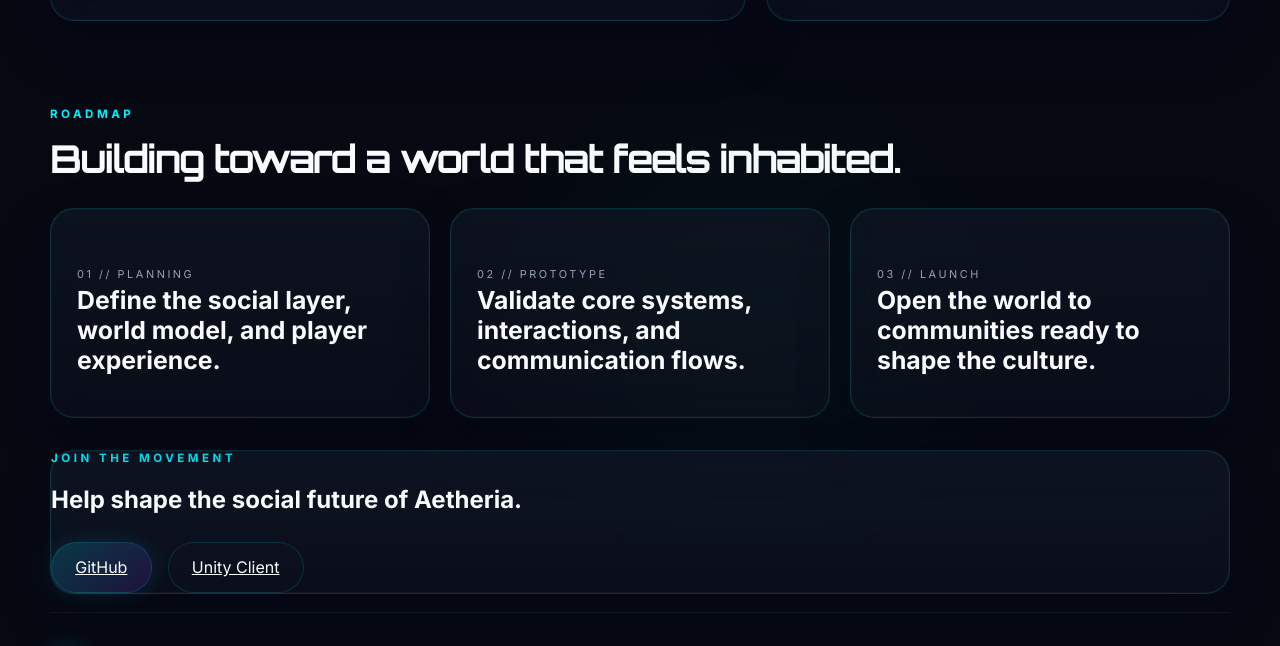
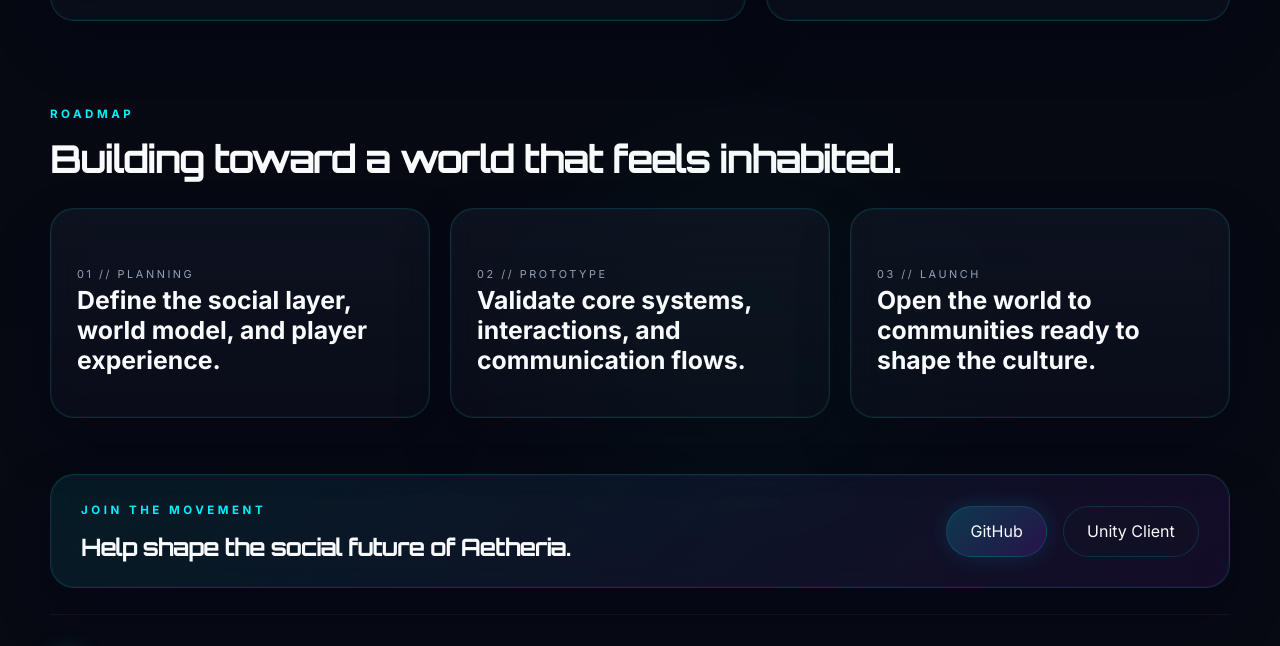
Before and after one commit to NatalieYocom/Aetheria-Website, a plain HTML site: page index.html in a window 1280 px wide. Shown: the part 1730-2376 px from the top of the page. Drawn offline with Linux system fonts and the light colour scheme.

Commit message:
Enhance button and panel styles for better layout

```diff
--- a/style.css
+++ b/style.css
@@ -152,6 +152,10 @@ button {
 .primary-button,
 .secondary-button,
 .ghost-button {
+  display: inline-flex;
+  align-items: center;
+  justify-content: center;
+  text-decoration: none;
   border-radius: 999px;
   border: 1px solid var(--border-glass);
   padding: 0.9rem 1.45rem;
@@ -202,7 +206,8 @@ button {
 
 .hero-copy h1,
 .section-header h2,
-.text-panel h2 {
+.text-panel h2,
+.cta-panel h2 {
   margin: 0;
   font-family: "Orbitron", sans-serif;
   font-weight: 700;
@@ -229,6 +234,10 @@ button {
   flex-wrap: wrap;
   gap: 16px;
   margin-top: 28px;
+}
+
+.cta-row.compact {
+  margin-top: 0;
 }
 
 .status-row {
@@ -641,6 +650,20 @@ button {
   font-size: 0.68rem;
 }
 
+.cta-band {
+  padding-top: 24px;
+  padding-bottom: 8px;
+}
+
+.cta-panel {
+  display: flex;
+  align-items: center;
+  justify-content: space-between;
+  gap: 24px;
+  padding: 28px 30px;
+  background: linear-gradient(135deg, rgba(0, 242, 254, 0.08), rgba(121, 40, 202, 0.12));
+}
+
 .footer {
   position: relative;
   z-index: 2;
@@ -667,7 +690,8 @@ button {
   .experience-grid,
   .stats,
   .feature-grid,
-  .community-grid {
+  .community-grid,
+  .cta-panel {
     grid-template-columns: 1fr;
   }
 
@@ -681,6 +705,11 @@ button {
 
   .mini-panel {
     right: 20px;
+  }
+
+  .cta-panel {
+    flex-direction: column;
+    align-items: flex-start;
   }
 }
 
```
